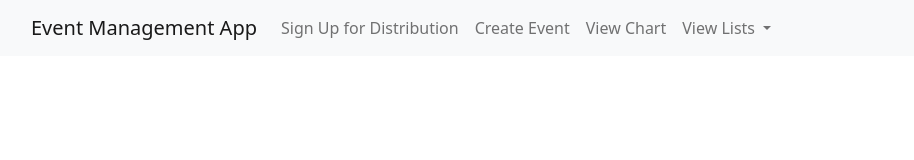
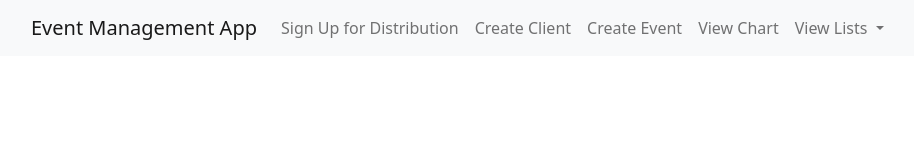
Before and after one commit to agathman/BreadofLifeApp, a Vue app in the folder bol-management-app/: page / in a window 1280 px wide. Shown: the top 160 px of the page, without its empty margins (51-965 px from the left). Built offline with nearby package versions, Linux system fonts and the light colour scheme.

Commit message:
createClient

```diff
--- a/bol-management-app/src/App.vue
+++ b/bol-management-app/src/App.vue
@@ -10,6 +10,11 @@
               <router-link class="nav-link" to="/signUp">
               Sign Up for Distribution
               </router-link>
+            </li>
+            <li class="nav-item">
+              <router-link class="nav-link" to="/createClient"
+                >Create Client</router-link
+              >
             </li>
             <li class="nav-item">
               <router-link class="nav-link" to="/createEvent"
```
